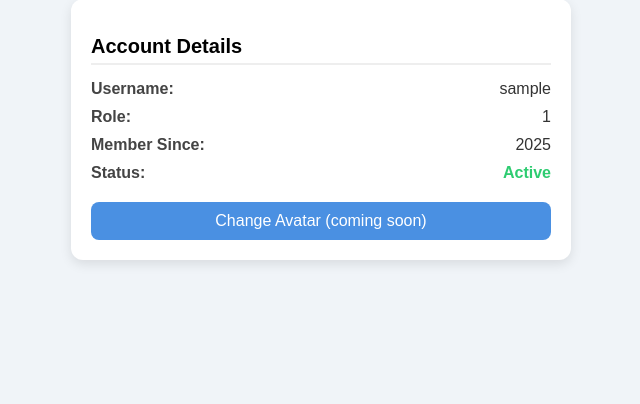
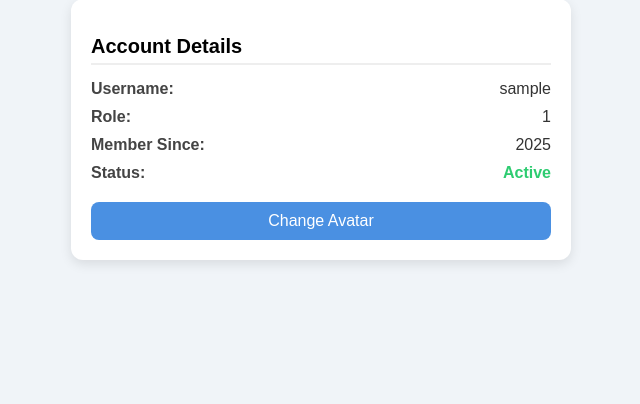
Before and after one commit to krisome01/school-portal, a Flask app: a page that uses templates/profile.html in a window 1280 px wide. Shown: the part 298-702 px from the top of the page, without its empty margins (319-959 px from the left). Run offline with Flask 3, Linux system fonts and the light colour scheme.

Commit message:
Modify profile.html to add avatar change link
Updated the profile template to include a dynamic avatar change link.

```diff
--- a/templates/profile.html
+++ b/templates/profile.html
@@ -45,9 +45,9 @@
             <span class="info-value active">Active</span>
         </div>
 
-        <a class="change-avatar-btn" href="#">
-            Change Avatar (coming soon)
-        </a>
+        <a class="change-avatar-btn" href="/choose-avatar/{{ username }}/{{ role }}/{{ avatar }}">
+    Change Avatar
+</a>
 
     </div>
 
```
